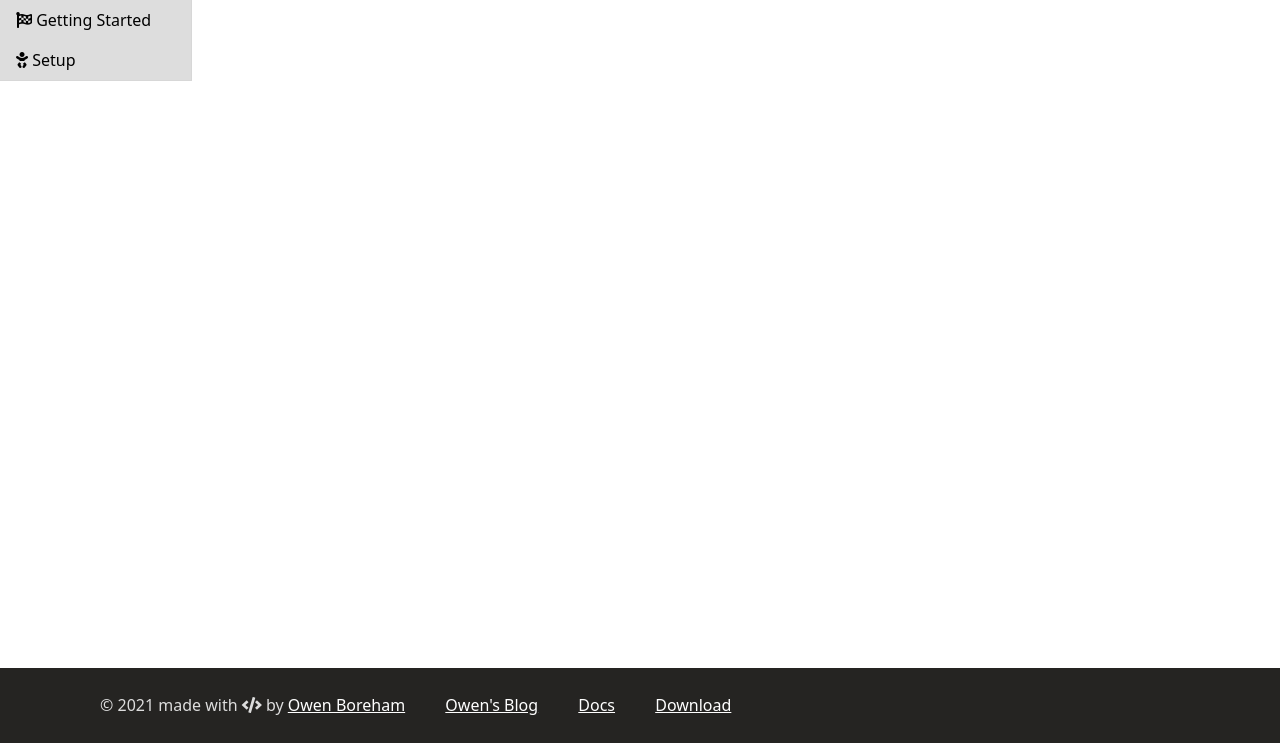
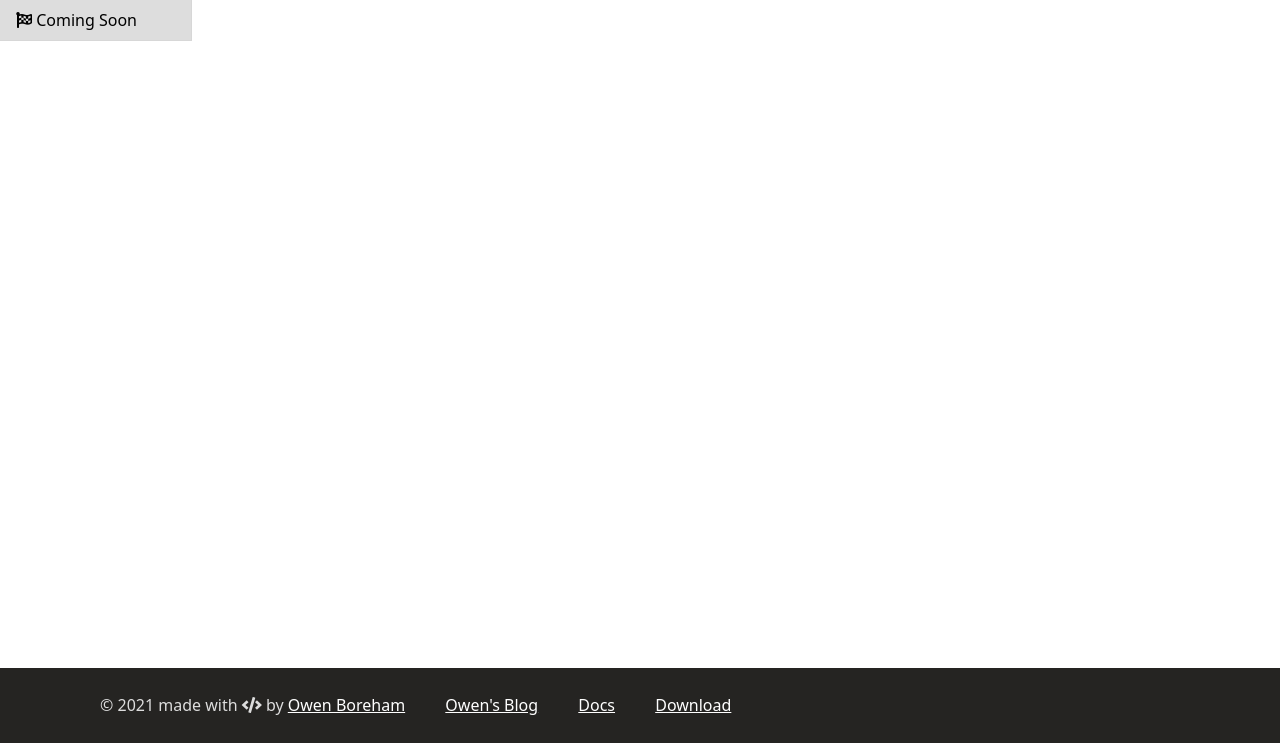
Before and after one commit to bobrossrtx/Text-Editor-Download, a plain HTML site: page pages/docs.html in a window 1280 px wide. Shown: the part 57-809 px from the top of the page. Drawn offline with nearby package versions, Linux system fonts and the light colour scheme.

Commit message:
Text Editor Downloaad Page

```diff
--- a/pages/docs.html
+++ b/pages/docs.html
@@ -28,8 +28,10 @@
 
     <div class="sidebar-sticky">
         <ul class="nav flex-column">
-            <li class="nav-item"><a  class="nav-link" href="./docs/getting-started.html"><em class="fas fa-flag-checkered"></em> Getting Started</a></li>
-            <li class="nav-item"><a  class="nav-link" href="#setupPopup"><em class="fas fa-baby"></em> Setup</a></li>
+            <!-- <li class="nav-item"><a  class="nav-link" href="./docs/getting-started.html"><em class="fas fa-flag-checkered"></em> Getting Started</a></li>
+            <li class="nav-item"><a  class="nav-link" href="#setupPopup"><em class="fas fa-baby"></em> Setup</a></li> -->
+            <li class="nav-item"><a  class="nav-link" href="./cs/csoon.html"><em class="fas fa-flag-checkered"></em> Coming Soon</a></li>
+
         </ul>
     </div>
 
```
Also changed, not shown: index.html (+2 -2 lines), pages/download.html (+0 -14 lines).
